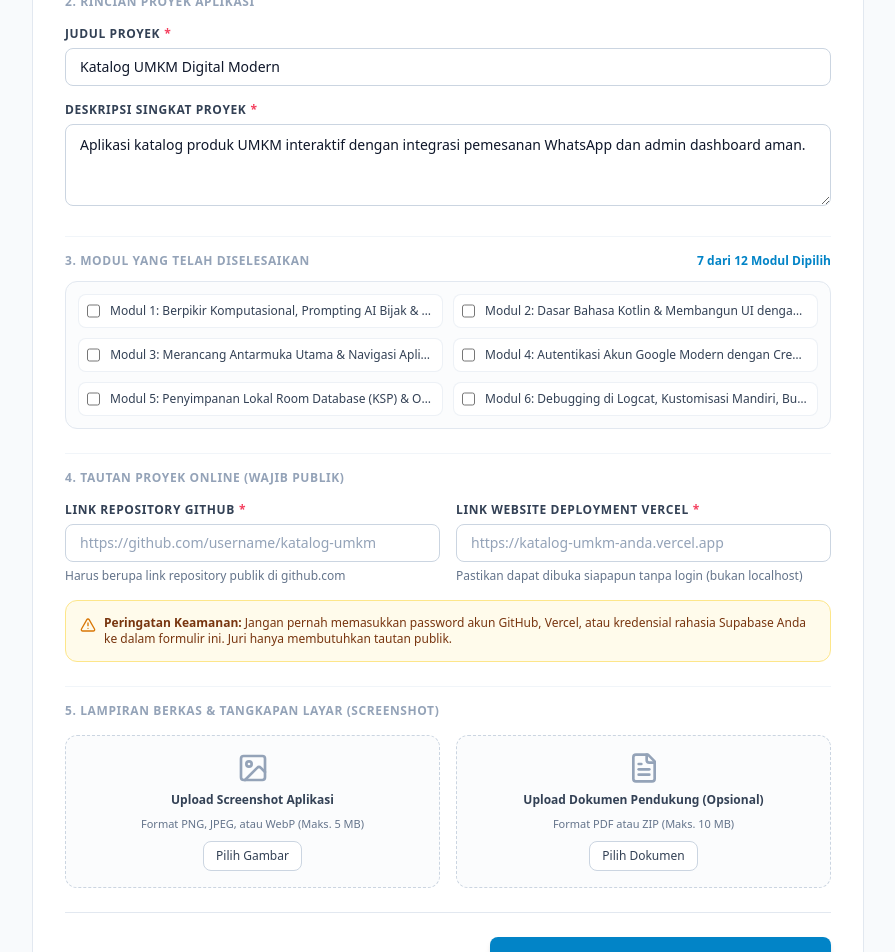
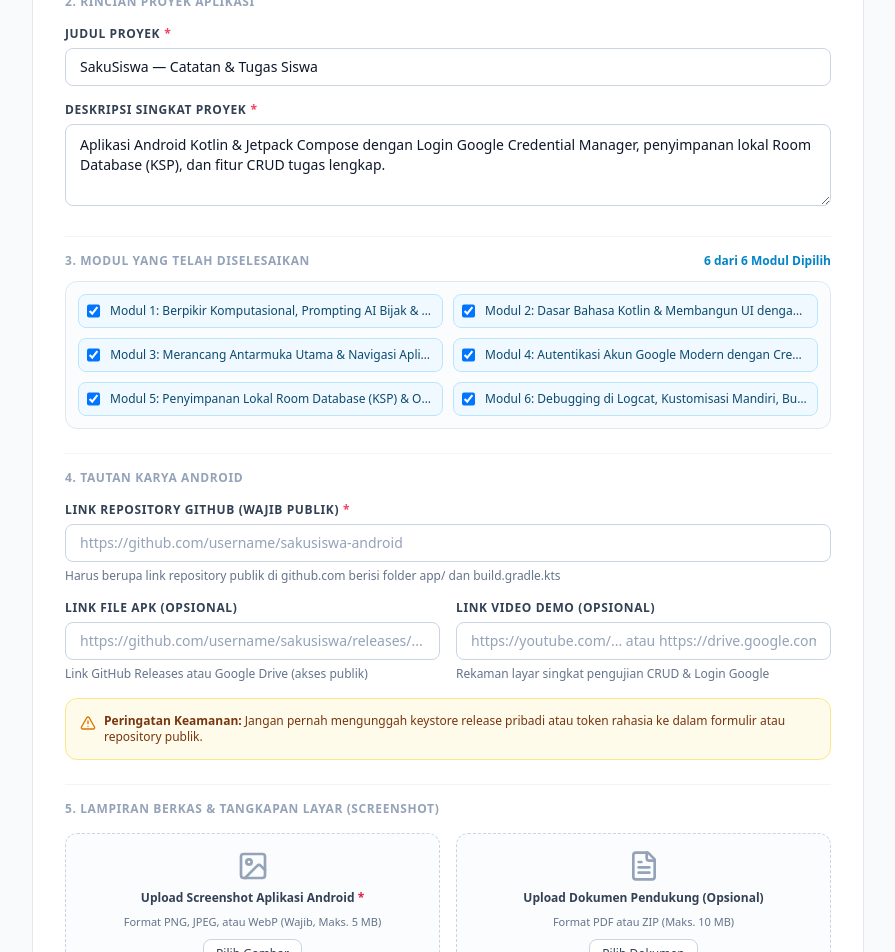
Before and after one commit to DandieLucky/Vibe-Code, a Next.js app: page /kumpulan-karya in a window 1280 px wide. Shown: the part 660-1612 px from the top of the page, without its empty margins (192-1087 px from the left). Built offline with nearby package versions, Linux system fonts and the light colour scheme; no server answers; a web font is replaced by a local one.

Commit message:
feat(submissions): adapt work submission form & schema for Android projects (Ticket 06)

```diff
--- a/src/app/(platform)/kumpulan-karya/page.tsx
+++ b/src/app/(platform)/kumpulan-karya/page.tsx
@@ -36,18 +36,15 @@ export default function KumpulanKaryaPage() {
     email: "",
     whatsapp: "",
     institution: "",
-    project_title: "Katalog UMKM Digital Modern",
-    project_description: "Aplikasi katalog produk UMKM interaktif dengan integrasi pemesanan WhatsApp dan admin dashboard aman.",
-    completed_modules: [
-      "Modul 1: Pengenalan Web & AI",
-      "Modul 2: Persiapan Lingkungan",
-      "Modul 3: Membuat Proyek Pertama",
-      "Modul 4: Menguasai Google Antigravity",
-      "Modul 5: Membangun Frontend",
-      "Modul 6: Database Supabase",
-      "Modul 7: Proyek Katalog UMKM",
-    ],
+    project_title: "SakuSiswa — Catatan & Tugas Siswa",
+    project_description:
+      "Aplikasi Android Kotlin & Jetpack Compose dengan Login Google Credential Manager, penyimpanan lokal Room Database (KSP), dan fitur CRUD tugas lengkap.",
+    completed_modules: MODULES_DATA.map(
+      (m) => `Modul ${m.module_number}: ${m.title}`
+    ),
     github_url: "",
+    apk_url: "",
+    demo_video_url: "",
     deployment_url: "",
     screenshot_url: "",
     attachment_url: "",
@@ -97,6 +94,8 @@ export default function KumpulanKaryaPage() {
           project_description: parsedSub.project_description || prev.project_description,
           completed_modules: parsedSub.completed_modules || prev.completed_modules,
           github_url: parsedSub.github_url || prev.github_url,
+          apk_url: parsedSub.apk_url || "",
+          demo_video_url: parsedSub.demo_video_url || "",
           deployment_url: parsedSub.deployment_url || prev.deployment_url,
           screenshot_url: parsedSub.screenshot_url || "",
           attachment_url: (parsedSub as any).attachment_url || "",
@@ -196,6 +195,8 @@ export default function KumpulanKaryaPage() {
         project_description: formData.project_description,
         completed_modules: formData.completed_modules,
         github_url: formData.github_url,
+        apk_url: formData.apk_url,
+        demo_video_url: formData.demo_video_url,
         deployment_url: formData.deployment_url,
         screenshot_url: formData.screenshot_url,
         attachment_url: formData.attachment_url,
@@ -214,7 +215,9 @@ export default function KumpulanKaryaPage() {
         project_title: formData.project_title,
         project_description: formData.project_description,
         github_url: formData.github_url,
-        deployment_url: formData.deployment_url,
+        apk_url: formData.apk_url || undefined,
+        demo_video_url: formData.demo_video_url || undefined,
+        deployment_url: formData.deployment_url || undefined,
         completed_modules: formData.completed_modules,
         full_name: formData.full_name,
         email: formData.email,
@@ -272,10 +275,10 @@ export default function KumpulanKaryaPage() {
             <Badge variant="teal">Sertifikasi & Penilaian</Badge>
           </div>
           <h1 className="text-2xl sm:text-4xl font-extrabold text-slate-900 tracking-tight">
-            Kumpulan Karya Peserta
+            Kumpulan Karya Aplikasi Android
           </h1>
           <p className="mt-2 text-sm sm:text-base text-slate-600 leading-relaxed">
-            Kumpulkan hasil karya aplikasi web katalog UMKM Anda. Seluruh karya akan ditinjau, dinilai, dan dikelola oleh administrator dalam dashboard terpusat.
+            Kumpulkan hasil karya aplikasi Android SakuSiswa (Kotlin + Jetpack Compose + Room + Google Login) milikmu. Karya akan diperiksa oleh guru dan sistem penilai otomatis.
           </p>
         </div>
 
@@ -387,7 +390,7 @@ export default function KumpulanKaryaPage() {
                 {userSubmission ? "Perbarui Pengumpulan Karya" : "Formulir Pengumpulan Karya"}
               </h2>
               <p className="text-xs text-slate-500">
-                Isi data diri dan tautan karya Anda. Pastikan link Vercel dan GitHub dapat dibuka publik tanpa login.
+                Isi data diri dan tautan karya Android Anda. Pastikan repository GitHub berstatus Public dan screenshot aplikasi diunggah.
               </p>
             </div>
           </div>
@@ -460,7 +463,7 @@ export default function KumpulanKaryaPage() {
                   setFormData({ ...formData, project_title: e.target.value })
                 }
                 error={formErrors.project_title}
-                placeholder="Contoh: Katalog Digital Toko Berkah UMKM"
+                placeholder="Contoh: SakuSiswa — Aplikasi Tugas Harian X RPL 1"
                 required
               />
 
@@ -475,7 +478,7 @@ export default function KumpulanKaryaPage() {
                   })
                 }
                 error={formErrors.project_description}
-                placeholder="Jelaskan fitur utama katalog, keunggulan toko, dan bagaimana AI Antigravity membantu Anda membuatnya..."
+                placeholder="Jelaskan fitur utama aplikasi Android SakuSiswa, implementasi Room Database + Google Login, dan fitur kreasi tambahan Anda..."
                 required
               />
             </div>
@@ -487,7 +490,7 @@ export default function KumpulanKaryaPage() {
                   3. Modul yang Telah Diselesaikan
                 </h3>
                 <span className="text-xs text-sky-600 font-semibold font-mono">
-                  {formData.completed_modules.length} dari 12 Modul Dipilih
+                  {formData.completed_modules.length} dari {MODULES_DATA.length} Modul Dipilih
                 </span>
               </div>
 
@@ -524,42 +527,52 @@ export default function KumpulanKaryaPage() {
               </div>
             </div>
 
-            {/* Repository & Deployment URLs Group */}
+            {/* Repository & Android Links Group */}
             <div className="space-y-4 pt-4 border-t border-slate-100">
               <h3 className="text-xs font-bold uppercase tracking-wider text-slate-400">
-                4. Tautan Proyek Online (Wajib Publik)
+                4. Tautan Karya Android
               </h3>
+
+              <Input
+                label="Link Repository GitHub (Wajib Publik)"
+                value={formData.github_url}
+                onChange={(e) =>
+                  setFormData({ ...formData, github_url: e.target.value })
+                }
+                error={formErrors.github_url}
+                placeholder="https://github.com/username/sakusiswa-android"
+                helperText="Harus berupa link repository publik di github.com berisi folder app/ dan build.gradle.kts"
+                required
+              />
 
               <div className="grid grid-cols-1 sm:grid-cols-2 gap-4">
                 <Input
-                  label="Link Repository GitHub"
-                  value={formData.github_url}
+                  label="Link File APK (Opsional)"
+                  value={formData.apk_url}
                   onChange={(e) =>
-                    setFormData({ ...formData, github_url: e.target.value })
+                    setFormData({ ...formData, apk_url: e.target.value })
                   }
-                  error={formErrors.github_url}
-                  placeholder="https://github.com/username/katalog-umkm"
-                  helperText="Harus berupa link repository publik di github.com"
-                  required
+                  error={formErrors.apk_url}
+                  placeholder="https://github.com/username/sakusiswa/releases/..."
+                  helperText="Link GitHub Releases atau Google Drive (akses publik)"
                 />
 
                 <Input
-                  label="Link Website Deployment Vercel"
-                  value={formData.deployment_url}
+                  label="Link Video Demo (Opsional)"
+                  value={formData.demo_video_url}
                   onChange={(e) =>
-                    setFormData({ ...formData, deployment_url: e.target.value })
+                    setFormData({ ...formData, demo_video_url: e.target.value })
                   }
-                  error={formErrors.deployment_url}
-                  placeholder="https://katalog-umkm-anda.vercel.app"
-                  helperText="Pastikan dapat dibuka siapapun tanpa login (bukan localhost)"
-                  required
+                  error={formErrors.demo_video_url}
+                  placeholder="https://youtube.com/... atau https://drive.google.com/..."
+                  helperText="Rekaman layar singkat pengujian CRUD & Login Google"
                 />
               </div>
 
               <div className="p-3.5 rounded-xl bg-amber-50 border border-amber-200 text-xs text-amber-900 flex items-start gap-2">
                 <AlertTriangle className="w-4 h-4 text-amber-600 shrink-0 mt-0.5" />
                 <span>
-                  <strong>Peringatan Keamanan:</strong> Jangan pernah memasukkan password akun GitHub, Vercel, atau kredensial rahasia Supabase Anda ke dalam formulir ini. Juri hanya membutuhkan tautan publik.
+                  <strong>Peringatan Keamanan:</strong> Jangan pernah mengunggah keystore release pribadi atau token rahasia ke dalam formulir atau repository publik.
                 </span>
               </div>
             </div>
@@ -575,11 +588,16 @@ export default function KumpulanKaryaPage() {
                 <div className="p-4 rounded-xl border border-dashed border-slate-300 bg-slate-50/50 text-center space-y-2">
                   <ImageIcon className="w-8 h-8 text-slate-400 mx-auto" />
                   <div className="text-xs font-semibold text-slate-700">
-                    Upload Screenshot Aplikasi
+                    Upload Screenshot Aplikasi Android <span className="text-rose-600">*</span>
                   </div>
                   <p className="text-[11px] text-slate-500">
-                    Format PNG, JPEG, atau WebP (Maks. 5 MB)
+                    Format PNG, JPEG, atau WebP (Wajib, Maks. 5 MB)
                   </p>
+                  {formErrors.screenshot_url && (
+                    <p className="text-[11px] font-semibold text-rose-600">
+                      {formErrors.screenshot_url}
+                    </p>
+                  )}
                   <label className="inline-block cursor-pointer">
                     <span className="inline-flex items-center gap-1.5 px-3 py-1.5 rounded-lg bg-white border border-slate-300 text-xs font-medium text-slate-700 hover:bg-slate-50 shadow-2xs">
                       Pilih Gambar
--- a/src/lib/data-access/submissions.ts
+++ b/src/lib/data-access/submissions.ts
@@ -18,7 +18,9 @@ export interface SubmissionRecord extends Partial<WorkSubmission> {
   project_title: string;
   project_description: string;
   github_url: string;
-  deployment_url: string;
+  deployment_url?: string;
+  apk_url?: string;
+  demo_video_url?: string;
   submission_status: SubmissionStatus;
   submitted_at: string;
   submission_code?: string | null;
@@ -65,7 +67,9 @@ export interface SubmitPayload {
   project_title: string;
   project_description: string;
   github_url: string;
-  deployment_url: string;
+  apk_url?: string;
+  demo_video_url?: string;
+  deployment_url?: string;
   completed_modules: string[];
   full_name: string;
   email: string;
@@ -94,7 +98,7 @@ export async function submitWork(payload: SubmitPayload): Promise<SubmitResult>
       ...payload,
       submission_status: "pending",
       submitted_at: new Date().toISOString(),
-      submission_code: "VC-DEMO-0001",
+      submission_code: "CL-DEMO-0001",
       scoring_status: "pending",
     };
     try {
@@ -103,7 +107,7 @@ export async function submitWork(payload: SubmitPayload): Promise<SubmitResult>
         ok: true,
         message:
           "Karya tersimpan dalam mode demo (belum tersambung ke database). Login agar karya Anda masuk ke sistem penilaian.",
-        submissionCode: "VC-DEMO-0001",
+        submissionCode: "CL-DEMO-0001",
       };
     } catch {
       return { ok: false, message: "Gagal menyimpan karya di browser Anda." };
--- a/src/lib/validations.ts
+++ b/src/lib/validations.ts
@@ -28,12 +28,26 @@ export const submissionSchema = z.object({
     .min(1, "Pilih minimal 1 modul yang telah Anda selesaikan"),
   github_url: z
     .string()
-    .url("Link GitHub harus berupa URL valid (contoh: https://github.com/username/project)")
+    .url("Link GitHub harus berupa URL valid (contoh: https://github.com/username/sakusiswa-android)")
     .regex(/^https?:\/\/(www\.)?github\.com\/.+/i, "URL harus mengarah ke repository GitHub publik"),
+  apk_url: z
+    .string()
+    .url("Link APK harus berupa URL valid (GitHub Releases atau Google Drive)")
+    .optional()
+    .or(z.literal("")),
+  demo_video_url: z
+    .string()
+    .url("Link video demo harus berupa URL valid (YouTube atau Google Drive)")
+    .optional()
+    .or(z.literal("")),
   deployment_url: z
     .string()
-    .url("Link deployment harus berupa URL valid (contoh: https://proyek-anda.vercel.app)"),
-  screenshot_url: z.string().optional().or(z.literal("")),
+    .url("Link deployment harus berupa URL valid")
+    .optional()
+    .or(z.literal("")),
+  screenshot_url: z
+    .string()
+    .min(1, "Screenshot aplikasi Android wajib diunggah"),
   attachment_url: z.string().optional().or(z.literal("")),
 });
 
--- a/src/types/database.ts
+++ b/src/types/database.ts
@@ -132,7 +132,9 @@ export interface WorkSubmission {
   project_description: string;
   completed_modules: string[];
   github_url: string;
-  deployment_url: string;
+  deployment_url?: string;
+  apk_url?: string;
+  demo_video_url?: string;
   screenshot_url?: string;
   attachment_url?: string;
   submission_status: SubmissionStatus;
```
Also changed, not shown: .scratch/composelab-android/issues/06-pengumpulan-karya-android.md, 2 other files (tests, documents, lock files or other folders).
